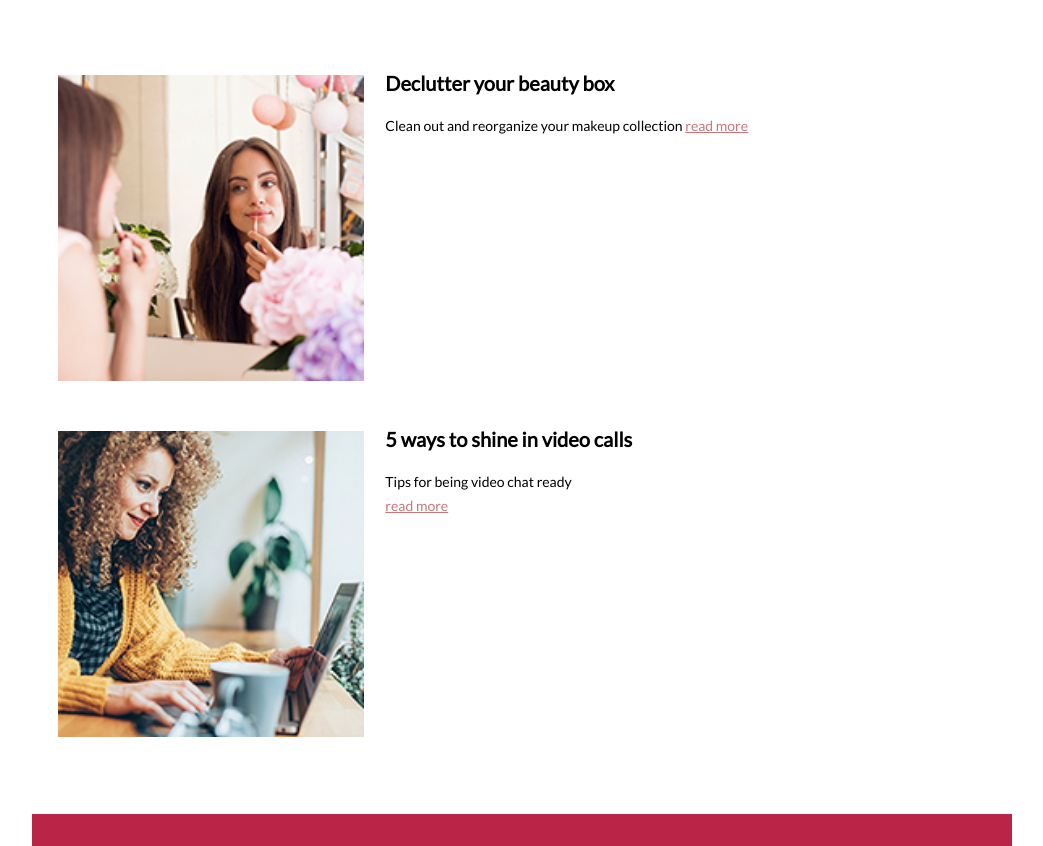
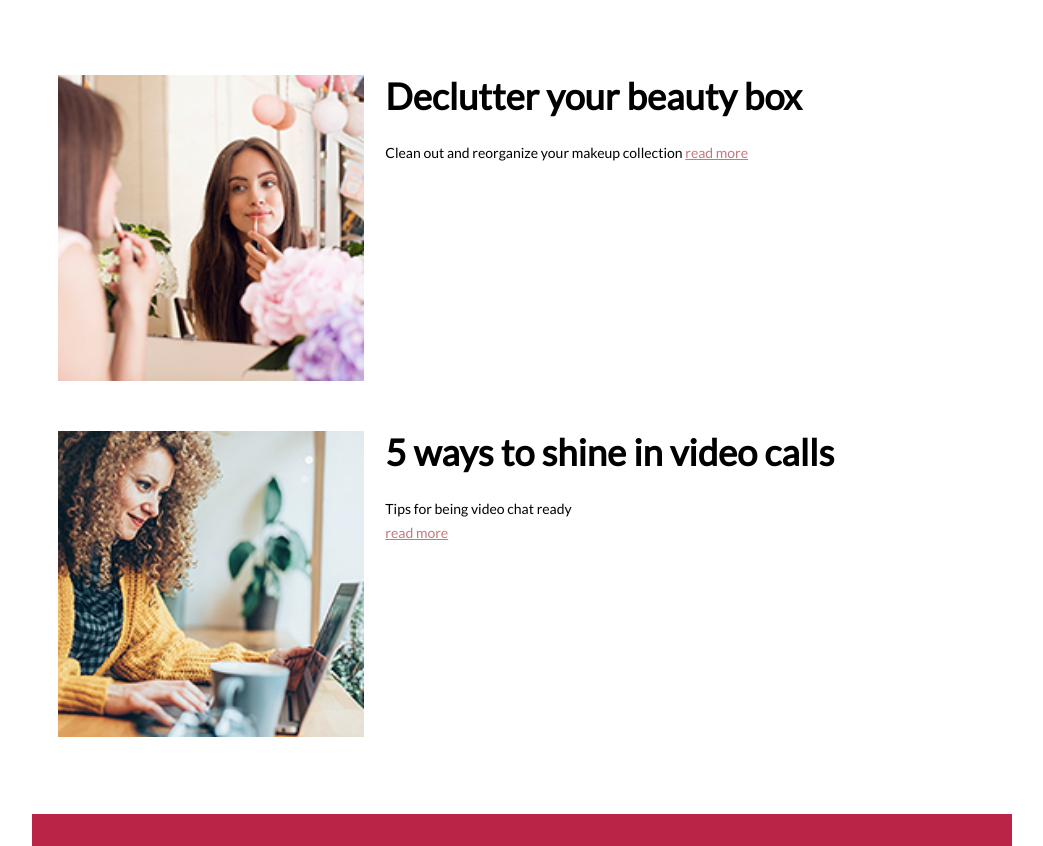
Before and after one commit to sinnerschrader/cosnova-kisstance, a website with bundled scripts: page index.html in a window 1280 px wide. Shown: the part 5926-6772 px from the top of the page, without its empty margins (118-1161 px from the left). Built offline with nearby package versions, Linux system fonts and the light colour scheme; no server answers.

Commit message:
fix(layout): headline size tease

```diff
--- a/src/scss/_content-hub-homepage.scss
+++ b/src/scss/_content-hub-homepage.scss
@@ -38,3 +38,9 @@
   padding: 0.75em 0;
   font-size: 1.5em;
 }
+
+@media only screen and (min-width: 600px) {
+  .flex-container .flex-item .content-title {
+    font-size: 2.6em;
+  }
+}
```
Also changed, not shown: dist/css/main.css.
